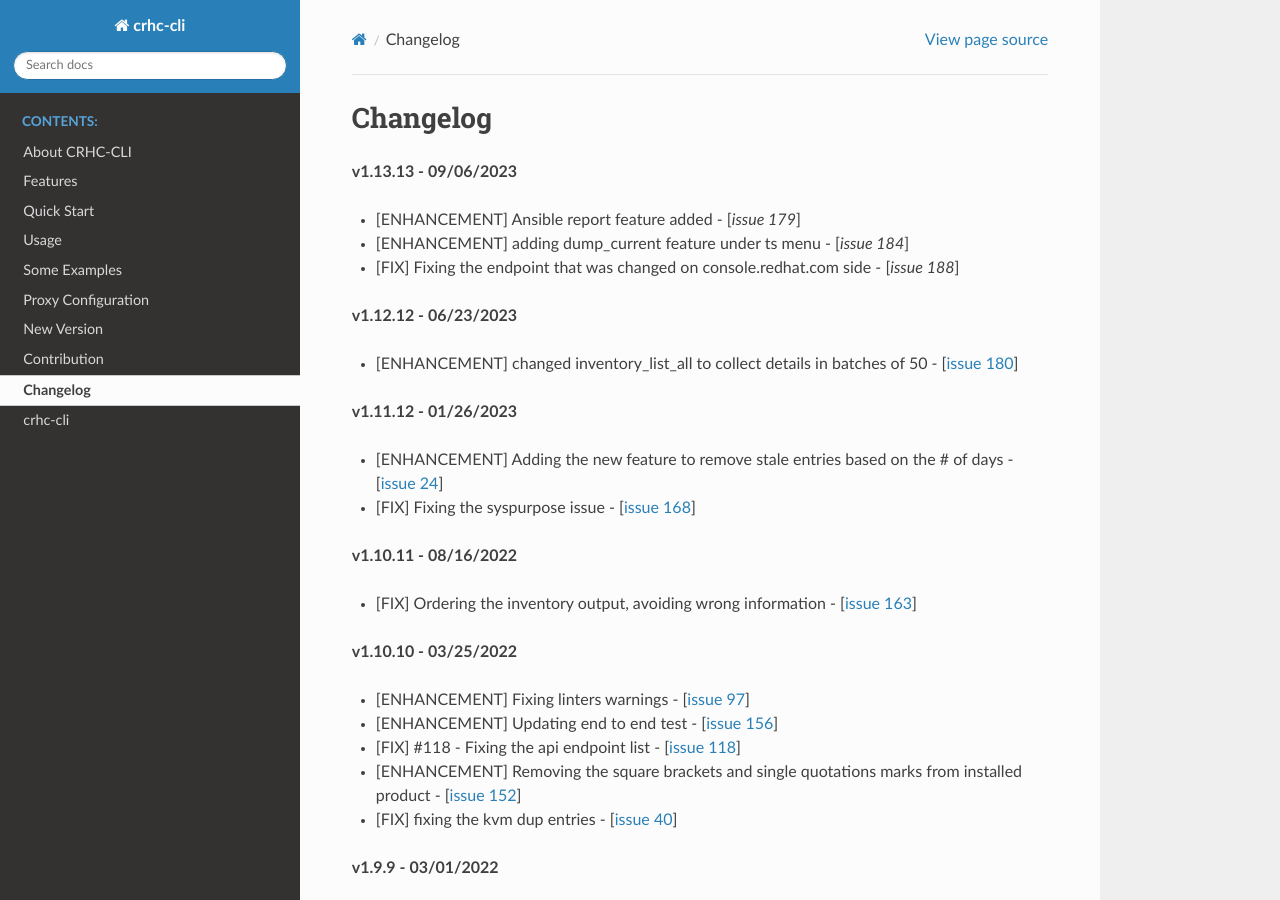
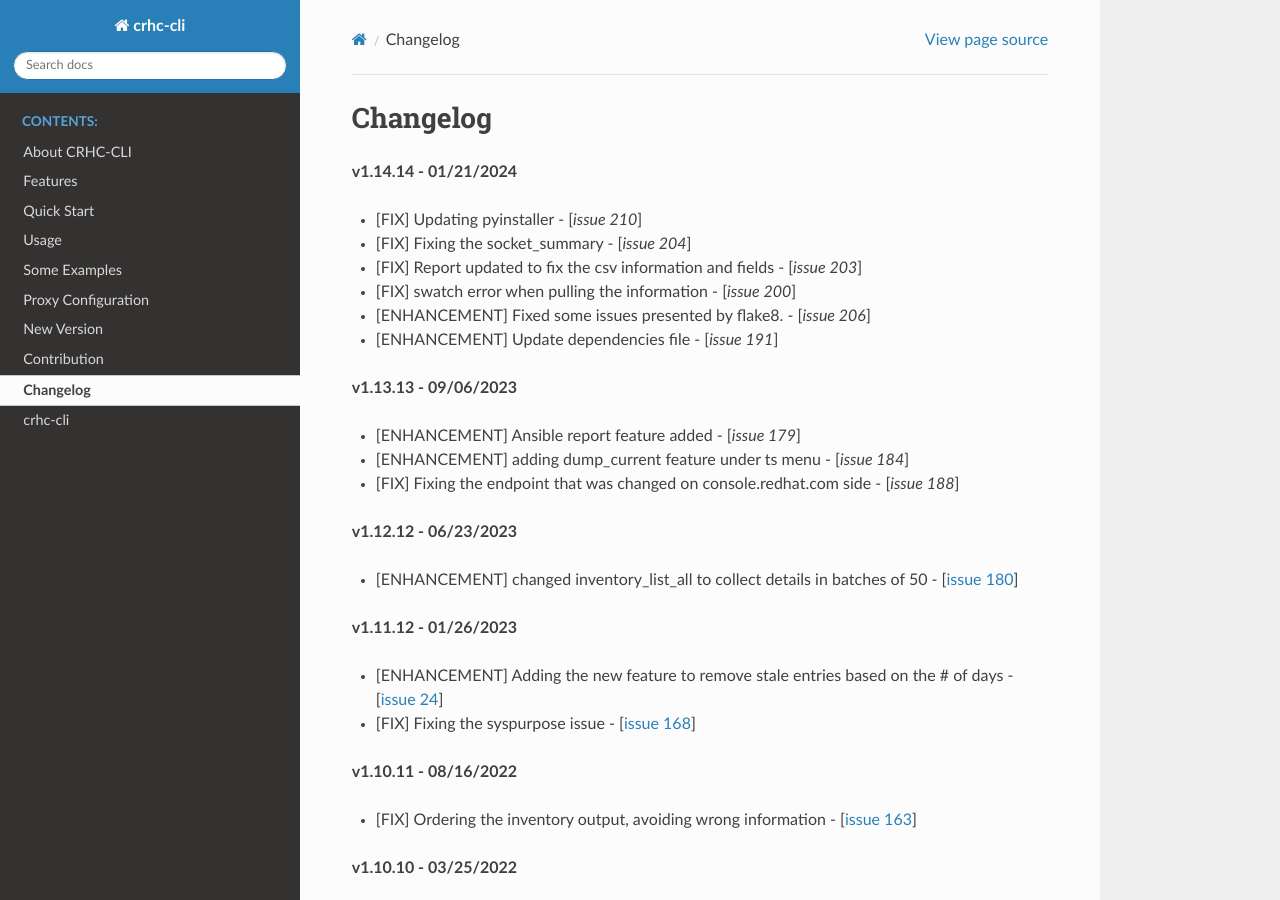
Before and after one commit to C-RH-C/crhc-cli, a Sphinx documentation site: the page built from docs/changelog.rst, in a window 1280 px wide and 900 px high. Built offline with Sphinx 7.4.7 and the Read the Docs theme 2.0.0, drawn with Linux system fonts in a browser that asks for light colours.

Commit message:
[VERSION] Updating the version
* Updating the version

```diff
--- a/docs/changelog.rst
+++ b/docs/changelog.rst
@@ -1,5 +1,22 @@
 Changelog
 ---------
+
+
+**v1.14.14 - 01/21/2024**
+
+- [FIX] Updating pyinstaller - [`issue 210`]
+- [FIX] Fixing the socket_summary - [`issue 204`]
+- [FIX] Report updated to fix the csv information and fields - [`issue 203`]
+- [FIX] swatch error when pulling the information - [`issue 200`]
+- [ENHANCEMENT] Fixed some issues presented by flake8. - [`issue 206`]
+- [ENHANCEMENT] Update dependencies file - [`issue 191`]
+
+.. _issue 210: https://github.com/C-RH-C/crhc-cli/issues/210
+.. _issue 204: https://github.com/C-RH-C/crhc-cli/issues/204
+.. _issue 203: https://github.com/C-RH-C/crhc-cli/issues/203
+.. _issue 200: https://github.com/C-RH-C/crhc-cli/issues/200
+.. _issue 206: https://github.com/C-RH-C/crhc-cli/issues/206
+.. _issue 191: https://github.com/C-RH-C/crhc-cli/issues/191
 
 
 **v1.13.13 - 09/06/2023**
```
Also changed, not shown: 1 other file.
